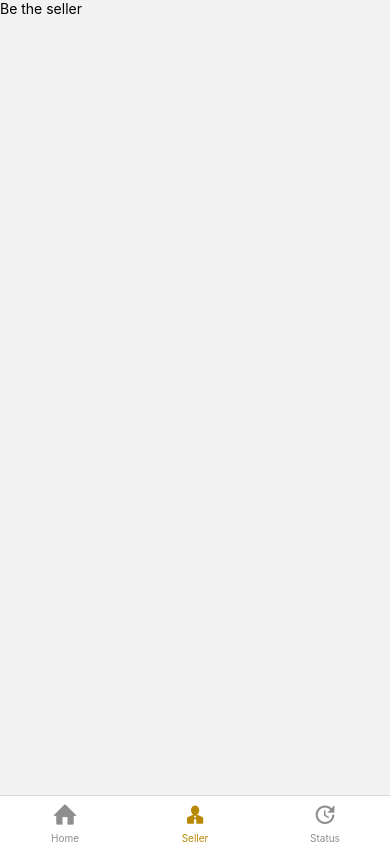
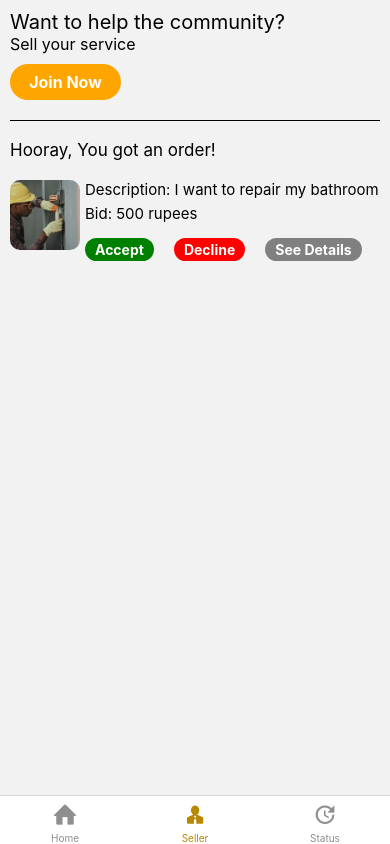
Before and after one commit to ZhaAbhi/NearMe, a React Native app: screen /Seller in a window 390 px wide. Built offline with nearby package versions, Linux system fonts and the light colour scheme.

Commit message:
Client design complete

```diff
--- a/screens/SellServiceScreen.tsx
+++ b/screens/SellServiceScreen.tsx
@@ -1,10 +1,91 @@
 import React from 'react';
-import {SafeAreaView, Text, View} from 'react-native';
+import {SafeAreaView, Text, View, Image, TouchableOpacity} from 'react-native';
+import ElectricalImage from '../assets/NearMe-Assets/Electricians.jpeg';
 
 const SellServiceScreen = (): JSX.Element => {
   return (
     <SafeAreaView>
-      <Text>Be the seller</Text>
+      <View style={{padding: 10}}>
+        <Text style={{fontSize: 20, color: 'black'}}>
+          Want to help the community?
+        </Text>
+        <Text style={{fontSize: 16, color: 'black'}}>Sell your service</Text>
+        <View
+          style={{
+            marginTop: 10,
+            backgroundColor: 'orange',
+            width: '30%',
+            padding: 8,
+            justifyContent: 'center',
+            alignItems: 'center',
+            borderRadius: 25,
+          }}>
+          <Text style={{fontSize: 16, fontWeight: 'bold', color: 'white'}}>
+            Join Now
+          </Text>
+        </View>
+        <View
+          style={{height: 0.3, backgroundColor: 'black', marginTop: 20}}></View>
+      </View>
+      <View style={{padding: 10}}>
+        <Text style={{fontSize: 17}}>Hooray, You got an order!</Text>
+        <View style={{flexDirection: 'row', marginTop: 20}}>
+          <Image
+            source={ElectricalImage}
+            style={{height: 70, width: 70, borderRadius: 10}}
+          />
+          <View style={{marginLeft: 5, flex: 1}}>
+            <Text style={{marginBottom: 5, fontSize: 15}}>
+              Description: I want to repair my bathroom
+            </Text>
+            <Text style={{marginBottom: 5, fontSize: 15}}>Bid: 500 rupees</Text>
+            <View
+              style={{
+                flexDirection: 'row',
+                alignItems: 'center',
+                marginTop: 10,
+              }}>
+              <TouchableOpacity
+                style={{
+                  backgroundColor: 'green',
+                  padding: 3,
+                  paddingLeft: 10,
+                  paddingRight: 10,
+                  marginRight: 20,
+                  borderRadius: 25,
+                }}>
+                <Text style={{color: 'white', fontWeight: 'bold'}}>Accept</Text>
+              </TouchableOpacity>
+              <TouchableOpacity
+                style={{
+                  backgroundColor: 'red',
+                  padding: 3,
+                  paddingLeft: 10,
+                  paddingRight: 10,
+                  marginRight: 20,
+                  borderRadius: 25,
+                }}>
+                <Text style={{color: 'white', fontWeight: 'bold'}}>
+                  Decline
+                </Text>
+              </TouchableOpacity>
+              <TouchableOpacity
+                style={{
+                  backgroundColor: 'grey',
+                  padding: 3,
+                  paddingLeft: 10,
+                  paddingRight: 10,
+                  marginRight: 20,
+                  borderRadius: 25,
+                }}>
+                <Text style={{color: 'white', fontWeight: 'bold'}}>
+                  See Details
+                </Text>
+              </TouchableOpacity>
+            </View>
+          </View>
+        </View>
+      </View>
     </SafeAreaView>
   );
 };
--- a/screens/ServiceStatusScreen.tsx
+++ b/screens/ServiceStatusScreen.tsx
@@ -6,7 +6,13 @@ const ServiceStatusScreen = (): JSX.Element => {
   return (
     <SafeAreaView>
       <View style={{padding: 10}}>
-        <Text style={{fontSize: 20, color: 'black', letterSpacing: 0.3}}>
+        <Text
+          style={{
+            fontSize: 20,
+            color: 'black',
+            letterSpacing: 0.3,
+            marginBottom: 10,
+          }}>
           Recent Requested Order
         </Text>
         <View style={{marginTop: 20}}>
```
